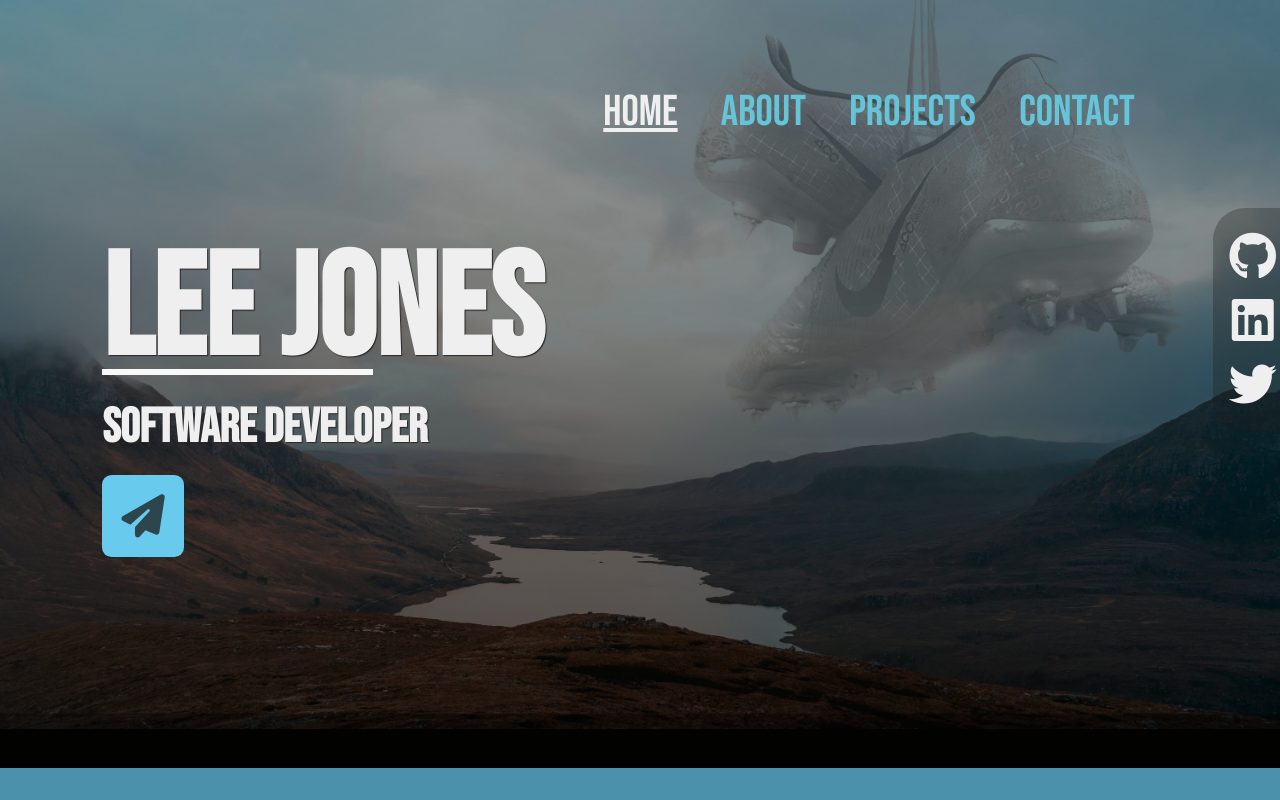
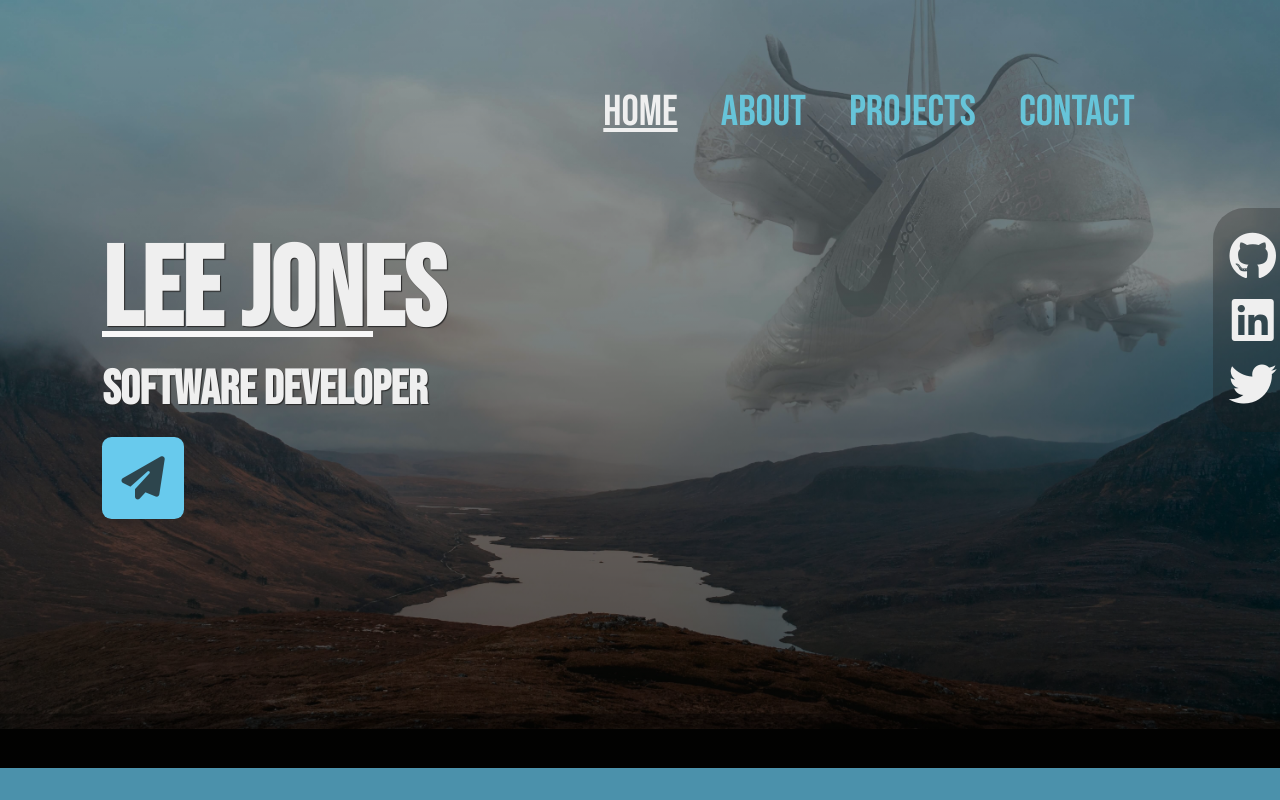
Before and after one commit to ljones-11/portfolio, a React (Create React App) app: page / in a window 1280 px wide. Built offline with nearby package versions, Linux system fonts and the light colour scheme.

Commit message:
change title font-size

```diff
--- a/src/App.css
+++ b/src/App.css
@@ -154,7 +154,7 @@ h1 {
 
 .hero-info h1 {
   font-family: 'Bebas Neue', sans-serif;
-  font-size: 9em;
+  font-size: 7em;
   text-shadow: 1px 1px 1px rgb(40, 40, 40);
   margin-bottom: 0;
   /* text-decoration: underline; */
```
Also changed, not shown: src/hero_img copy 2.jpg (added).
